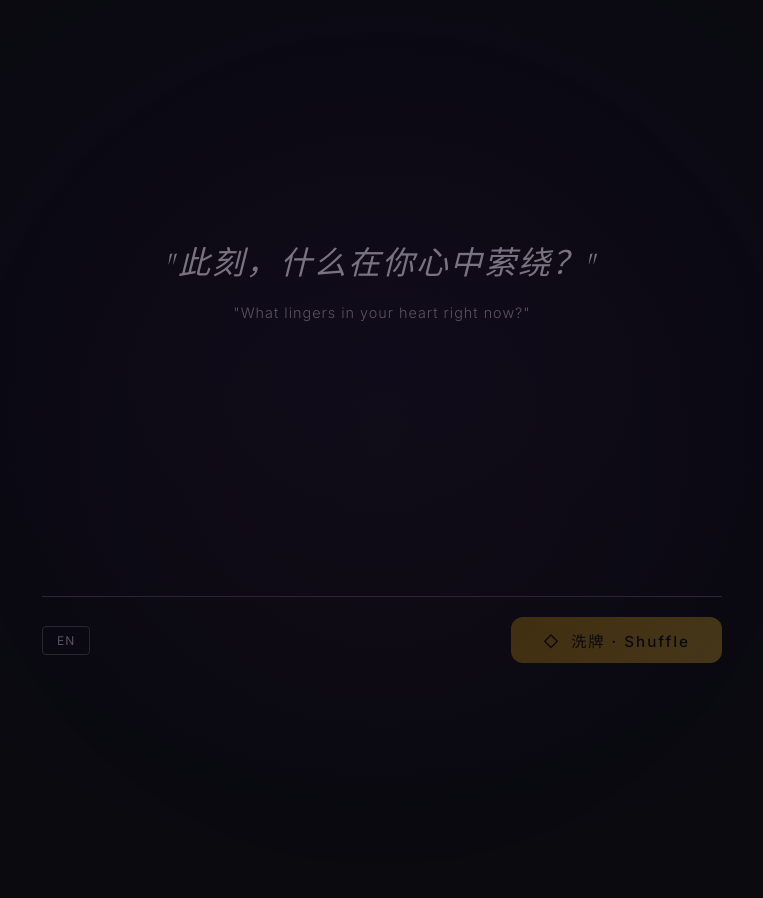
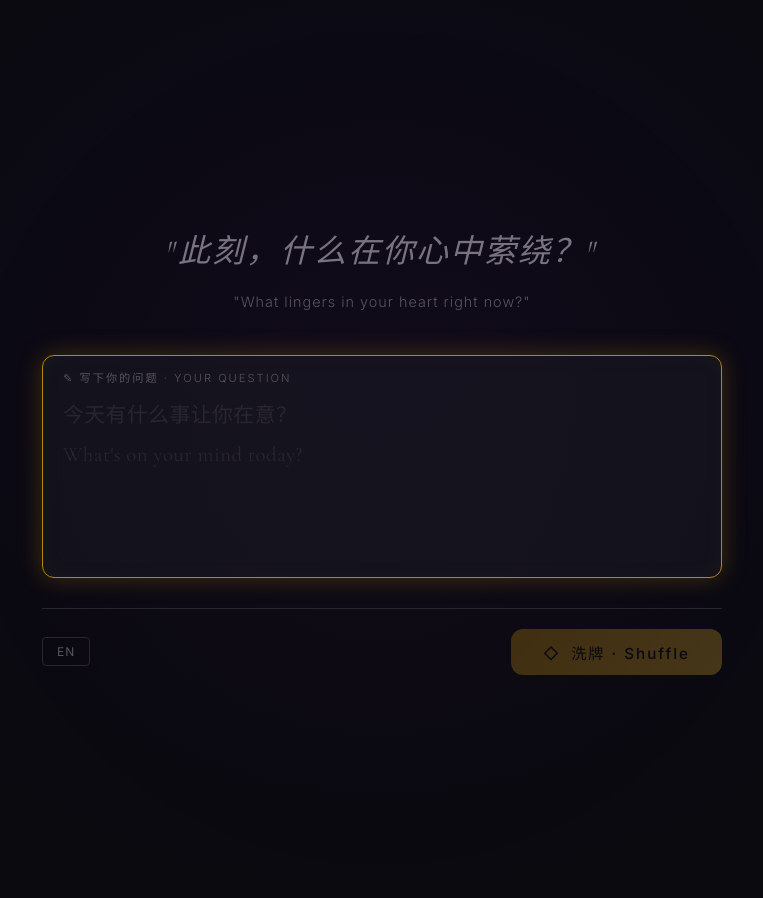
Before and after one commit to orange0412/arcana-fusion, a Flask app: page / in a window 1280 px wide. Shown: the whole page, without its empty margins (258-1021 px from the left). Run offline with Flask 3, Linux system fonts and the light colour scheme.

Commit message:
Redesign input box: visible card container with label

```diff
--- a/static/script.js
+++ b/static/script.js
@@ -713,21 +713,6 @@ document.addEventListener("DOMContentLoaded", () => {
     updateLangButtons();
     questionInput.focus();
 
-    // 设置textarea占位符（中英双语定时切换）
-    const placeholders = [
-        "今天有什么事让你在意？",
-        "What's on your mind today?",
-        "写下你的问题...",
-        "Write your question...",
-    ];
-    let pi = 0;
-    setInterval(() => {
-        if (!questionInput.value.trim()) {
-            questionInput.placeholder = placeholders[pi % placeholders.length];
-            pi++;
-        }
-    }, 4000);
-
     console.log("✨ Arcana Fusion 已加载");
     console.log("📖 快捷键: Ctrl+Enter 触发洗牌/解读");
 });
--- a/static/style.css
+++ b/static/style.css
@@ -140,9 +140,30 @@ html, body {
     letter-spacing: 1px;
 }
 
+.input-box {
+    width: 100%;
+    background: rgba(26, 26, 36, 0.6);
+    border: 1px solid var(--border-copper);
+    border-radius: var(--radius);
+    padding: 4px 20px 16px;
+    transition: border-color var(--transition), box-shadow var(--transition);
+}
+.input-box:focus-within {
+    border-color: var(--copper);
+    box-shadow: 0 0 25px var(--copper-glow), inset 0 0 25px rgba(184, 134, 11, 0.03);
+}
+.input-label {
+    font-size: 0.7rem;
+    color: var(--text-muted);
+    letter-spacing: 2px;
+    text-transform: uppercase;
+    padding: 8px 0 4px;
+    user-select: none;
+}
+
 .question-input {
     width: 100%;
-    min-height: 200px;
+    min-height: 160px;
     background: transparent;
     border: none;
     color: var(--text-primary);
@@ -152,13 +173,14 @@ html, body {
     letter-spacing: 0.5px;
     resize: none;
     outline: none;
-    padding: 10px 0;
+    padding: 4px 0;
 }
 .question-input::placeholder {
-    color: transparent;
+    color: var(--text-muted);
+    opacity: 0.5;
 }
 .question-input:focus::placeholder {
-    color: transparent;
+    opacity: 0.3;
 }
 /* 占位符仅在空且未聚焦时通过 JS 控制 */
 
--- a/templates/index.html
+++ b/templates/index.html
@@ -21,10 +21,13 @@
                 <span class="guiding-zh">"此刻，什么在你心中萦绕？"</span>
                 <span class="guiding-en">"What lingers in your heart right now?"</span>
             </div>
-            <textarea id="question-input"
-                      class="question-input"
-                      placeholder=" "
-                      autofocus></textarea>
+            <div class="input-box">
+                <div class="input-label">✎ 写下你的问题 · Your Question</div>
+                <textarea id="question-input"
+                          class="question-input"
+                          placeholder="今天有什么事让你在意？&#10;What's on your mind today?"
+                          autofocus></textarea>
+            </div>
             <div class="editor-footer">
                 <button id="btn-lang-editor" class="lang-toggle" title="切换语言">
                     <span class="lang-indicator">EN</span>
```
